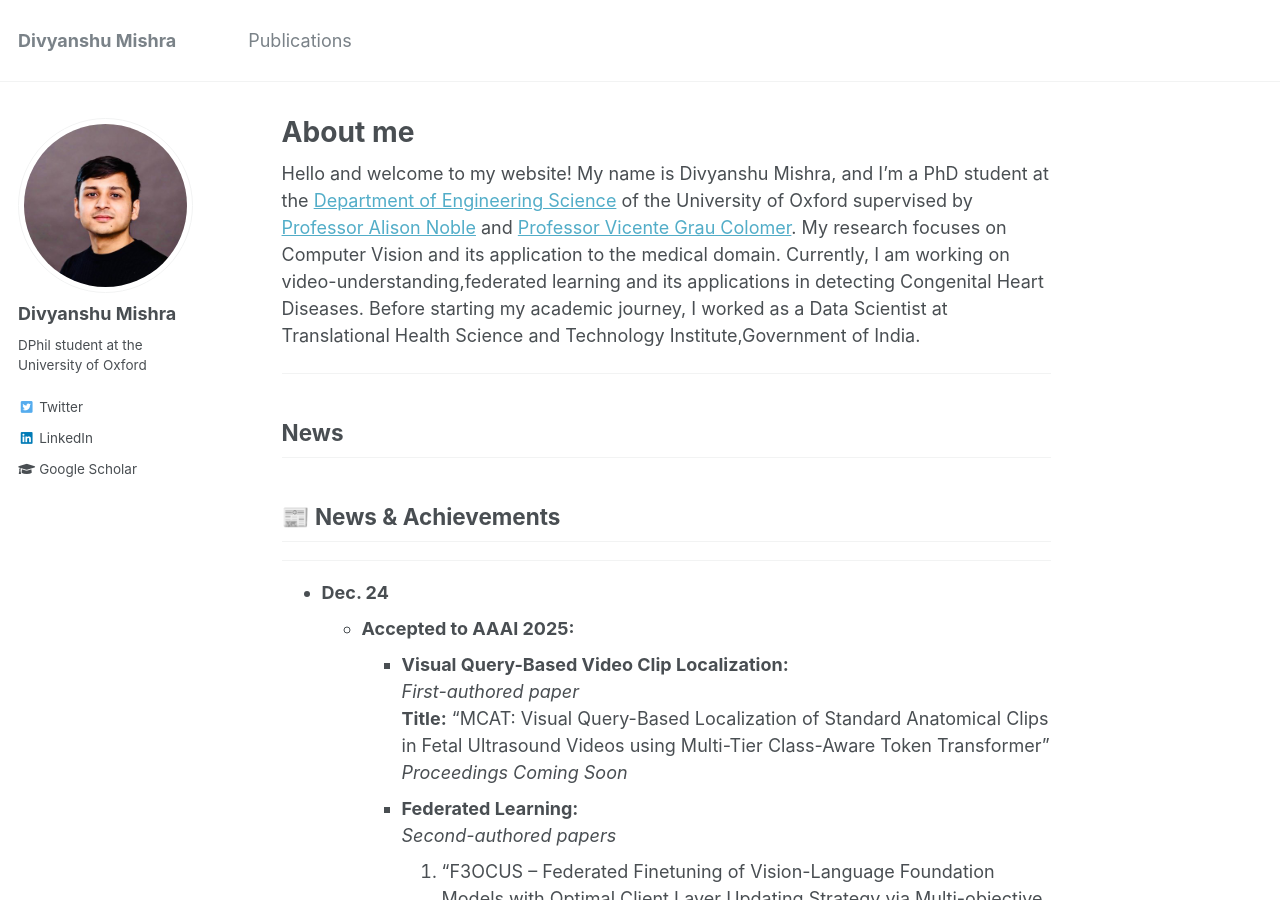
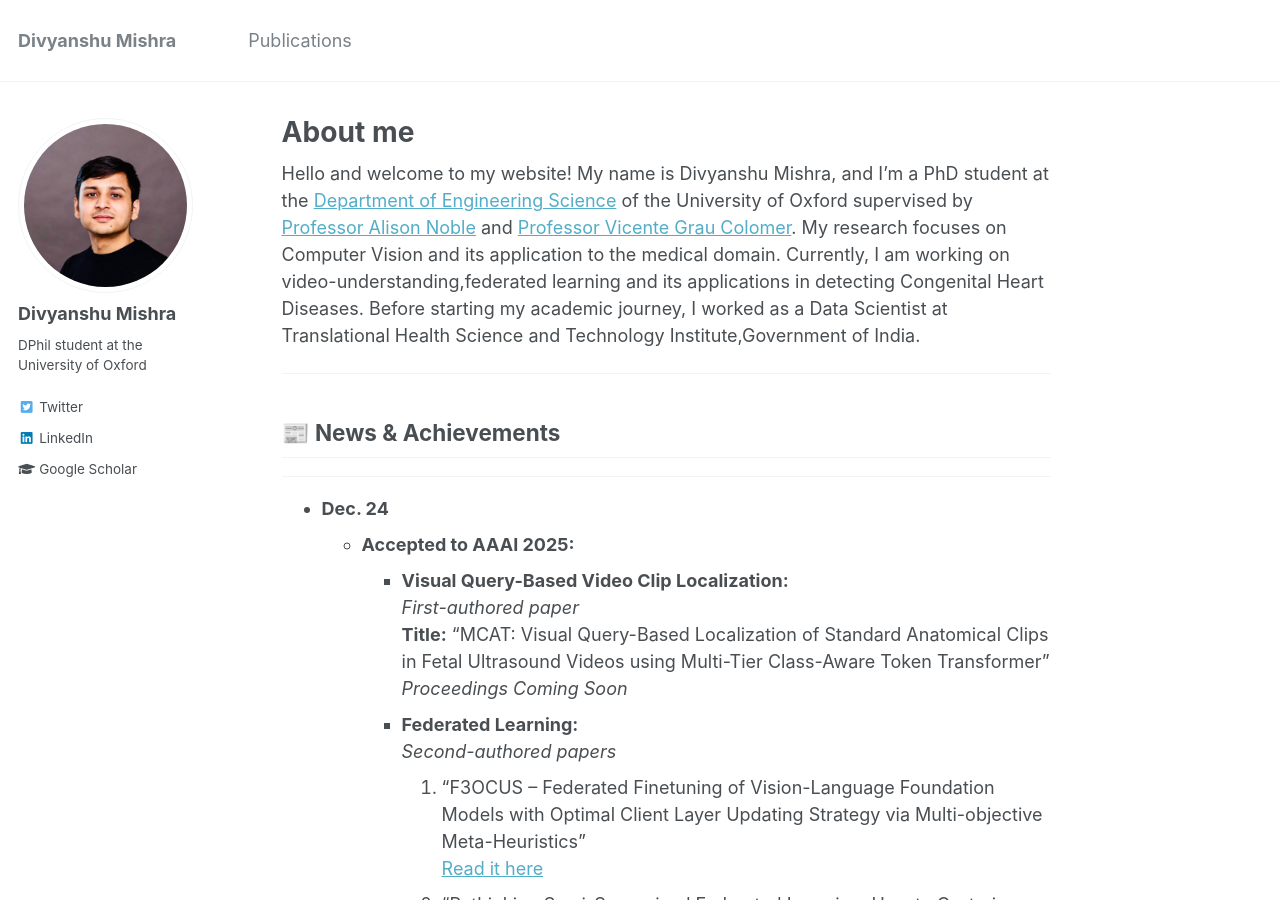
Before and after one commit to mdivyanshu97/mdivyanshu97.github.io, a Jekyll site: the page built from _pages/about.md, in a window 1280 px wide and 900 px high. Built offline with Jekyll 4.4.1, drawn with Linux system fonts in a browser that asks for light colours.

Commit message:
improved_news_4

```diff
--- a/_pages/about.md
+++ b/_pages/about.md
@@ -12,7 +12,6 @@ Hello and welcome to my website! My name is Divyanshu Mishra, and I'm a PhD stud
 Before starting my academic journey, I worked as a Data Scientist at Translational Health Science and Technology Institute,Government of India.
 
 ---
-## News
 ## 📰 News & Achievements
 
 ---
```
Also changed, not shown: other parts of _pages/about.md (+0 -1 lines).
